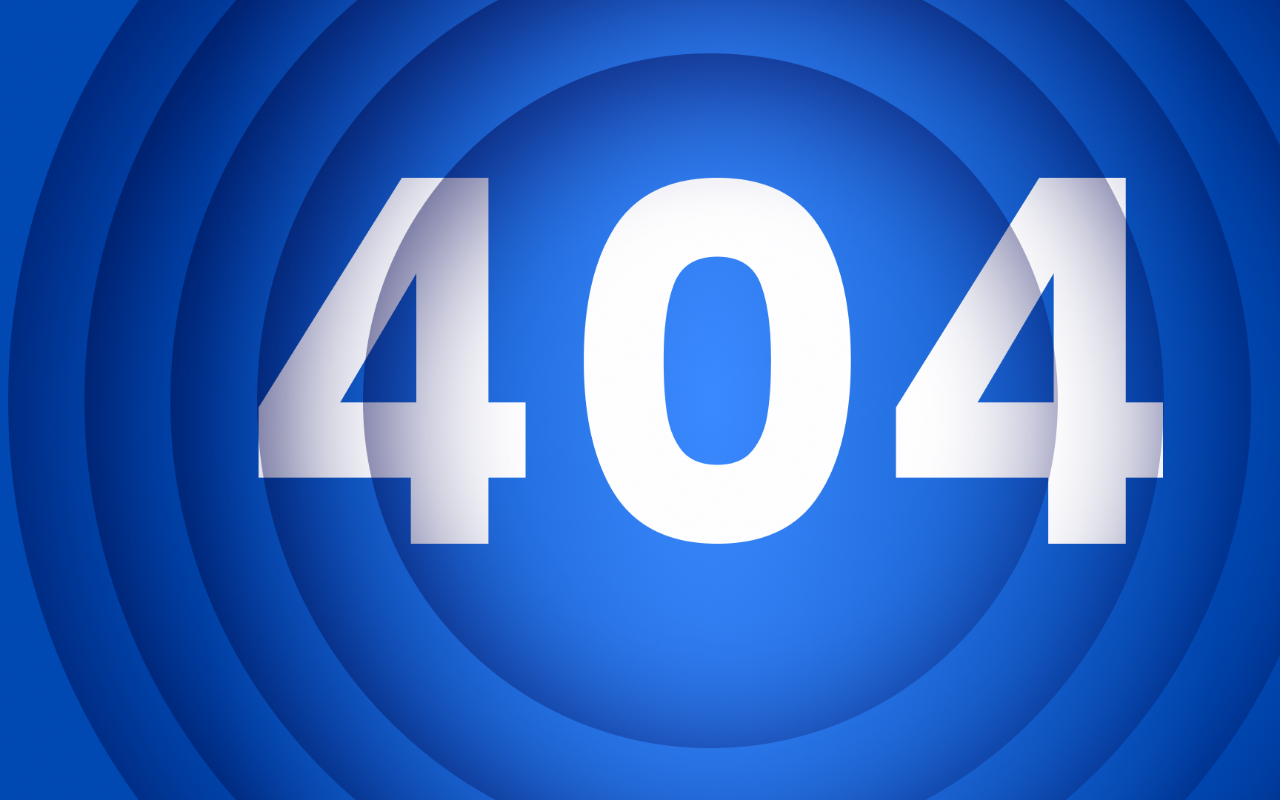
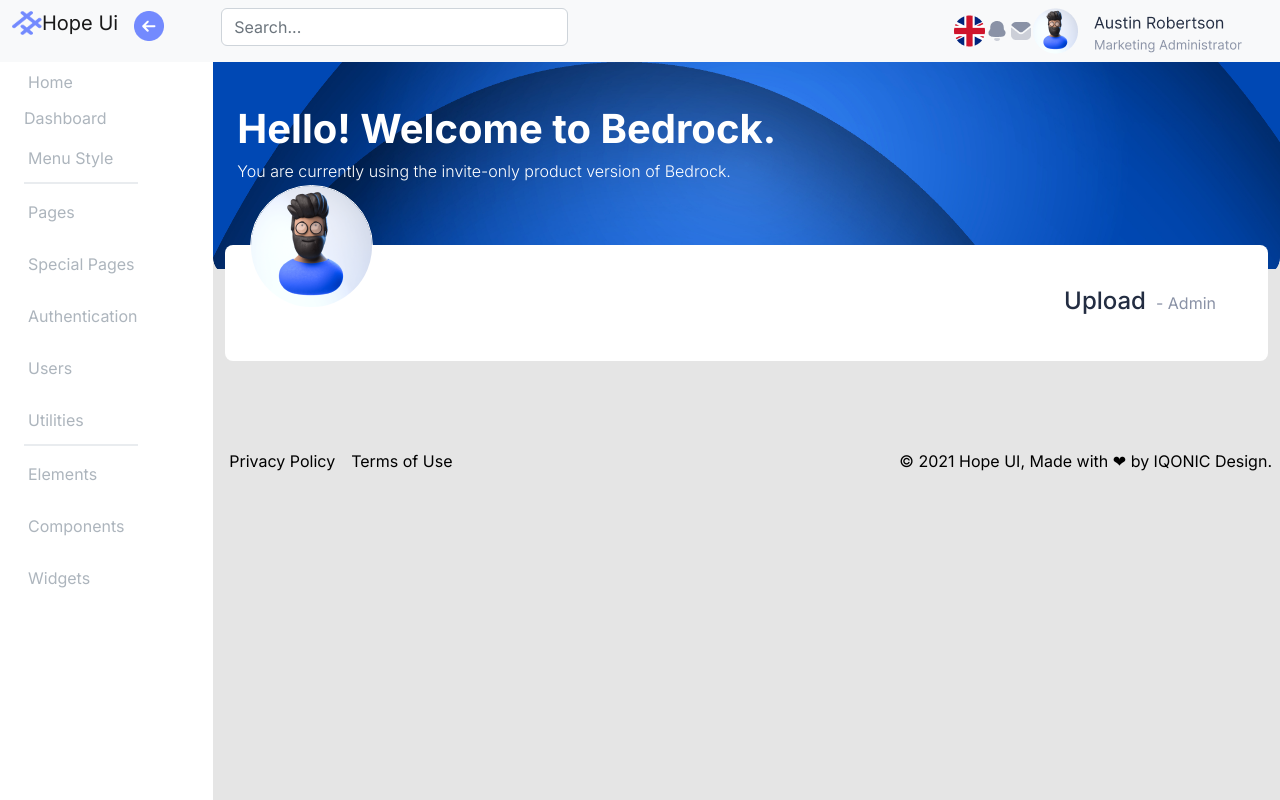
Before and after one commit to shubhamanandspeqto/HopeUi, a React (Create React App) app: page /dashboard/Ai in a window 1280 px wide. Built offline with nearby package versions, Linux system fonts and the light colour scheme.

Commit message:
bedrock ai

```diff
--- a/src/App.js
+++ b/src/App.js
@@ -12,6 +12,7 @@ import Error404 from "./components/common/Error404";
 import Billing from "./components/admin/Billing";
 import Upload from "./components/Bedrock/Bedrock-upload/Upload.jsx";
 import Kanabn from "./components/admin/kanban/Kanabn";
+import Ai from "./components/Bedrock/Bedrock-ai/Ai";
 
 function App() {
   return (
@@ -20,6 +21,7 @@ function App() {
         <Route path="/dashboard" element={<Dashboard />}>
           <Route path="bedrock" element={<Bedrock />} />
           <Route path="upload" element={<Upload />} />
+          <Route path="Ai" element={<Ai />} />
           <Route path="billing" element={<Billing />} />
           <Route path="kanban" element={<Kanabn />} />
         </Route>
--- /dev/null
+++ b/src/components/Bedrock/Bedrock-ai/Ai.jsx
@@ -0,0 +1,51 @@
+import React from "react";
+
+function Ai() {
+  return (
+    <div>
+      <div className="special-page-container">
+        <div className="d-flex justify-content-between special-page-heading bed-padding px-4 py-5">
+          <div className="d-flex flex-column">
+            <h2>Hello! Welcome to Bedrock.</h2>
+            <p>
+              You are currently using the invite-only product version of
+              Bedrock.
+            </p>
+          </div>
+        </div>
+
+        <div className="bedrock">
+          <div className="container">
+            <div className="row">
+              <section className="bedrockProfile">
+                <div className="container">
+                  <div className="row bedrock-row">
+                    <div className="col-md-6">
+                      <div className="bedrock-image">
+                        <img
+                          src="/assets/beared-guy.png"
+                          alt="bearedguy"
+                          className="img-fluid"
+                        />
+                      </div>
+                    </div>
+
+                    <div className="col-md-6">
+                      <div className="bedrock-content">
+                        <p className="lead">
+                          Upload<span>- Admin</span>
+                        </p>
+                      </div>
+                    </div>
+                  </div>
+                </div>
+              </section>
+            </div>
+          </div>
+        </div>
+      </div>
+    </div>
+  );
+}
+
+export default Ai;
```
Also changed, not shown: src/components/Bedrock/Bedrock-ai/Ai.css (added).
